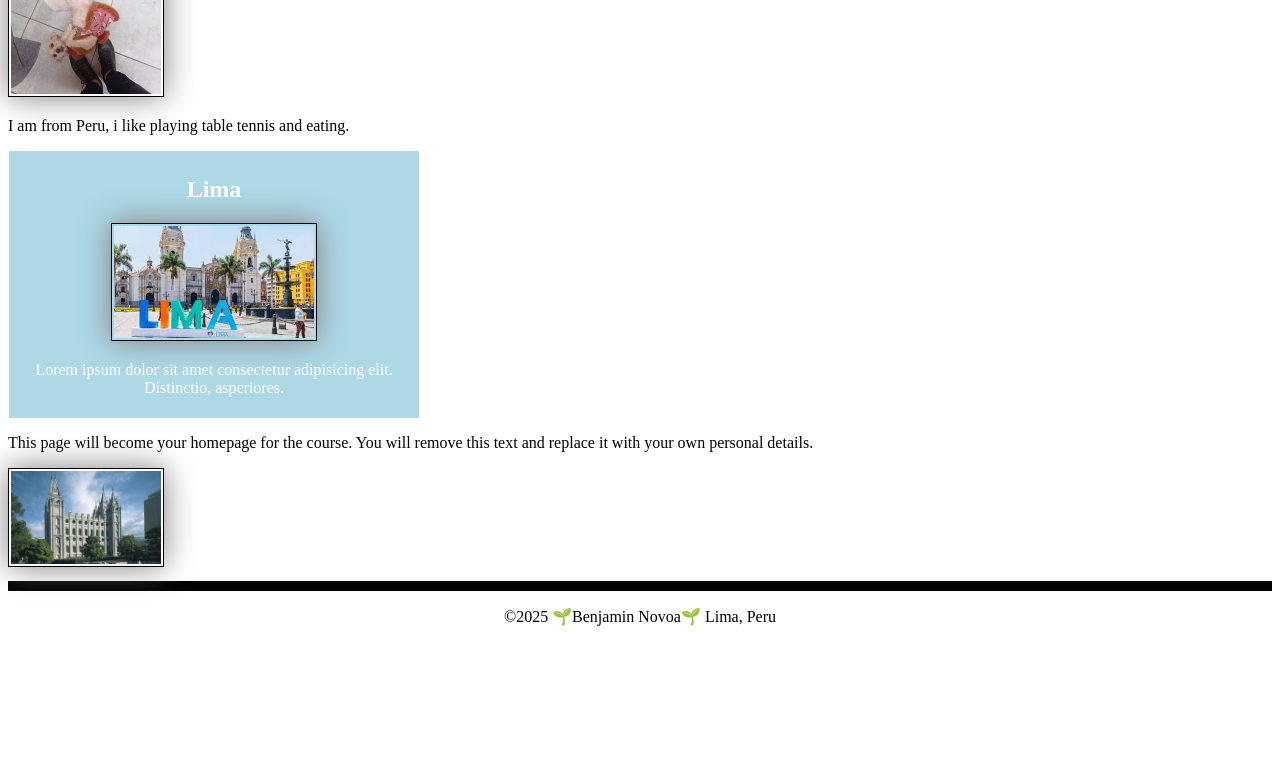
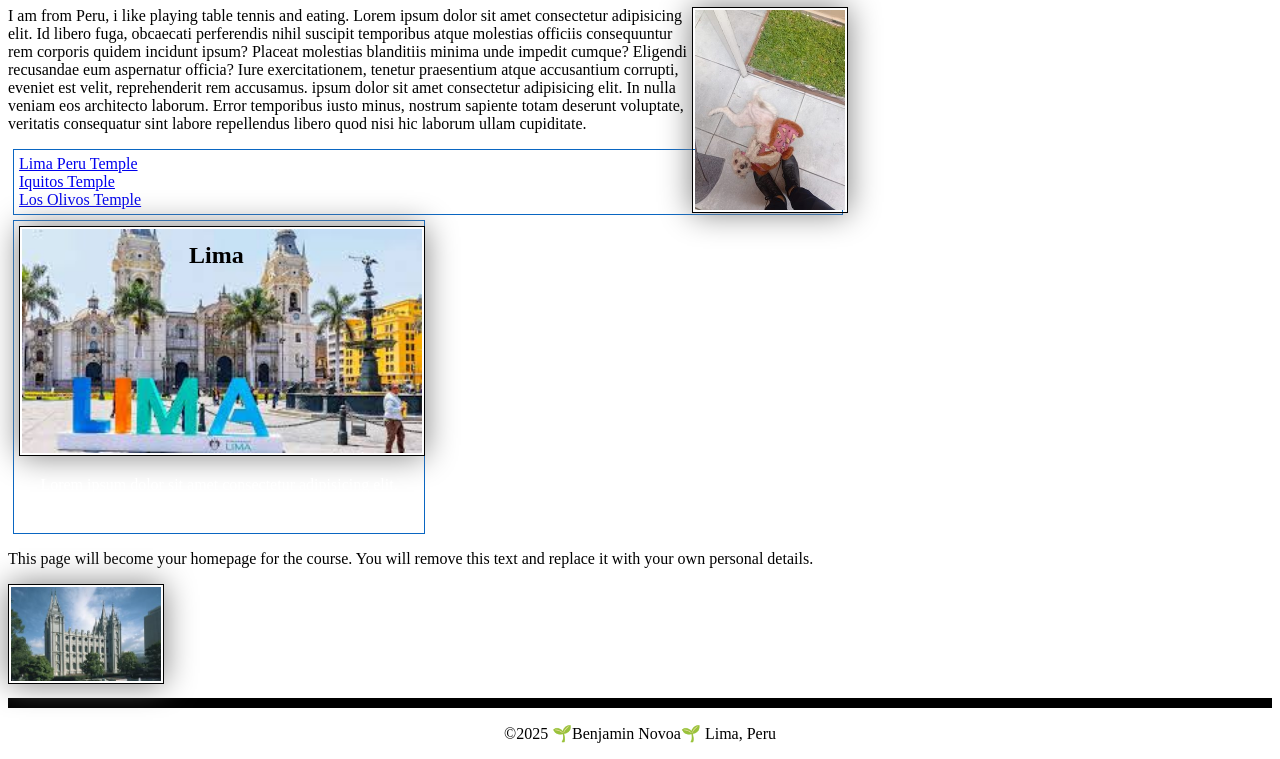
Before and after one commit to benja-novoa322/wdd130, a plain HTML site: page index.html in a window 1280 px wide. Shown: the part 333-1092 px from the top of the page. Before the commit the page ends 975 px from the top, so only its background shows below. Drawn offline with Linux system fonts and the light colour scheme.

Commit message:
home page con position relative y absolute

```diff
--- a/index.html
+++ b/index.html
@@ -15,14 +15,30 @@
         <nav>
             <a href="#">Home</a>
             <a href="wwr">Rafting Website</a>
+            <a href="https://linkedin.com.">Linkedin</a>
+            <a href="https://www.facebook.com/">Facebook</a>
         </nav>
     </header>
     <main>
         <h1>Benjamin Novoa | WDD 130</h1>
         <img src="images/profile.jpg" alt="Benjamin Novoa" width="200">
-        <p>I am from Peru, i like playing table tennis and eating.</p>
+        <p>I am from Peru, i like playing table tennis and eating. Lorem ipsum dolor sit amet consectetur adipisicing
+            elit. Id libero fuga, obcaecati perferendis nihil suscipit temporibus atque molestias officiis consequuntur
+            rem corporis quidem incidunt ipsum? Placeat molestias blanditiis minima unde impedit cumque? Eligendi
+            recusandae eum aspernatur officia? Iure exercitationem, tenetur praesentium atque accusantium corrupti,
+            eveniet est velit, reprehenderit rem accusamus. ipsum dolor sit amet consectetur adipisicing
+            elit. In nulla veniam eos architecto laborum. Error temporibus iusto minus, nostrum sapiente totam deserunt
+            voluptate, veritatis consequatur sint labore repellendus libero quod nisi hic laborum ullam cupiditate.</p>
+        <ul class="box">
+            <li><a href="https://www.churchofjesuschrist.org/temples/details/lima-peru-temple?lang=eng" target="_blank"
+                    a>Lima Peru Temple</li>
+            <li><a href="https://www.churchofjesuschrist.org/temples/details/iquitos-peru-temple?lang=eng"
+                    target="_blank">Iquitos Temple</a></li>
+            <li><a href="https://www.churchofjesuschrist.org/temples/details/lima-peru-los-olivos-temple?lang=eng"
+                    target="_blank">Los Olivos Temple</a></li>
+        </ul>
     </main>
-    <aside>
+    <aside class="box">
         <h2>Lima</h2>
         <img src="images/lima.jpg" alt="limacity">
         <p>Lorem ipsum dolor sit amet consectetur adipisicing elit. Distinctio, asperiores.</p>
--- a/styles/styles.css
+++ b/styles/styles.css
@@ -37,16 +37,19 @@ main {
 aside {
     width: 400px;
     height: auto;
-    margin: 1px;
-    border: 1px;
-    padding: 5px;
-    background-color: lightblue;
-    color: white;
     text-align: center;
+    position: relative;
+}
+
+aside h2 {
+    position: absolute;
+    color: #000;
+    top: 1px;
+    left: 175px;
 }
 
 aside img {
-    width: 200px;
+    width: 100%;
     height: auto;
 }
 
@@ -56,6 +59,7 @@ main img {
     border: var(--border-img);
     padding: 2px;
     box-shadow: 0 0 30px gray;
+    float: right;
 }
 
 p {
@@ -67,3 +71,13 @@ footer {
     border-top: 10px solid #000;
     text-align: center;
 }
+
+/* class selectors */
+
+.box {
+    margin: 5px;
+    padding: 5px;
+    border: 1px solid #0a66c2;
+    color: white;
+    background-color: #fff;
+}
```
